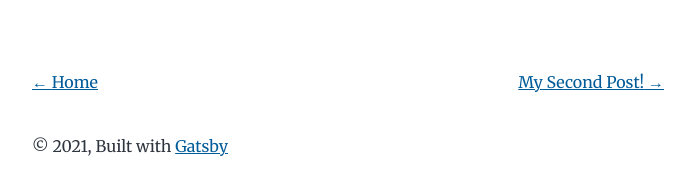
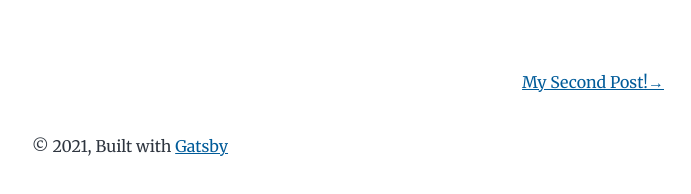
Before and after one commit to benjamin25116/gatsby-netlify-cms, a Gatsby site: page /hello-world/ in a window 1280 px wide. Shown: the part 7673-7867 px from the top of the page, 292-983 px from the left. Built offline with nearby package versions, Linux system fonts and the light colour scheme; Gatsby itself is replaced by a stand-in of ours; some packages are replaced by stand-ins of ours.

Commit message:
Update blog template navigation to not show site pages

```diff
--- a/src/templates/blog-post.js
+++ b/src/templates/blog-post.js
@@ -47,14 +47,15 @@ const BlogPostTemplate = ({ data, location }) => {
           <li>
             {previous && (
               <Link to={previous.fields.slug} rel="prev">
-                ← {previous.frontmatter.title}
+                {previous.frontmatter.site_page ||
+                  "←" + previous.frontmatter.title}
               </Link>
             )}
           </li>
           <li>
             {next && (
               <Link to={next.fields.slug} rel="next">
-                {next.frontmatter.title} →
+                {next.frontmatter.site_page || next.frontmatter.title + "→"}
               </Link>
             )}
           </li>
@@ -93,6 +94,7 @@ export const pageQuery = graphql`
       }
       frontmatter {
         title
+        site_page
       }
     }
     next: markdownRemark(id: { eq: $nextPostId }) {
@@ -101,6 +103,7 @@ export const pageQuery = graphql`
       }
       frontmatter {
         title
+        site_page
       }
     }
   }
```
